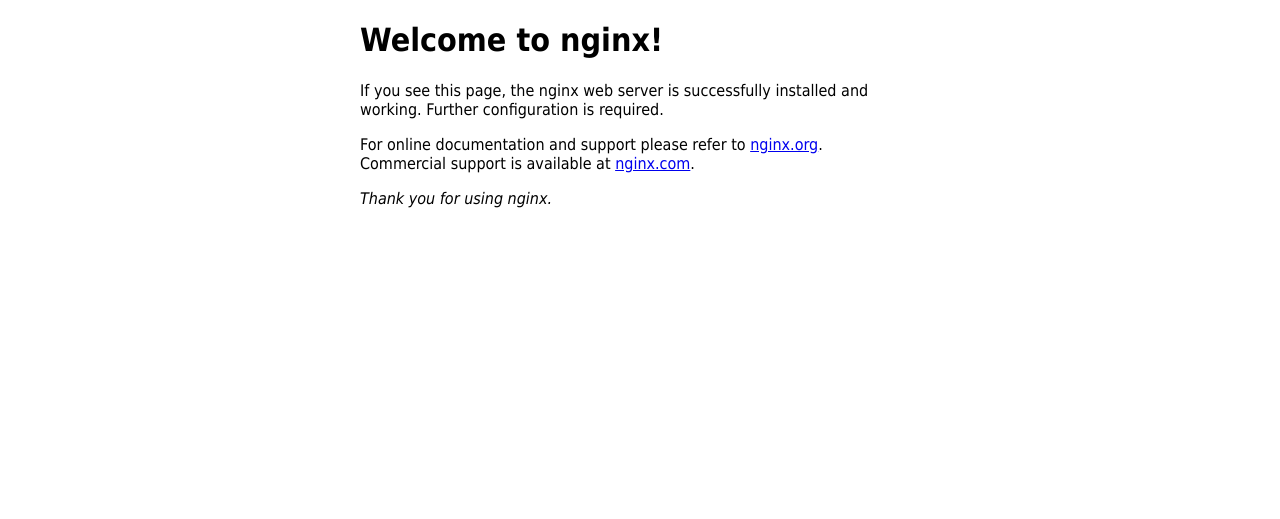
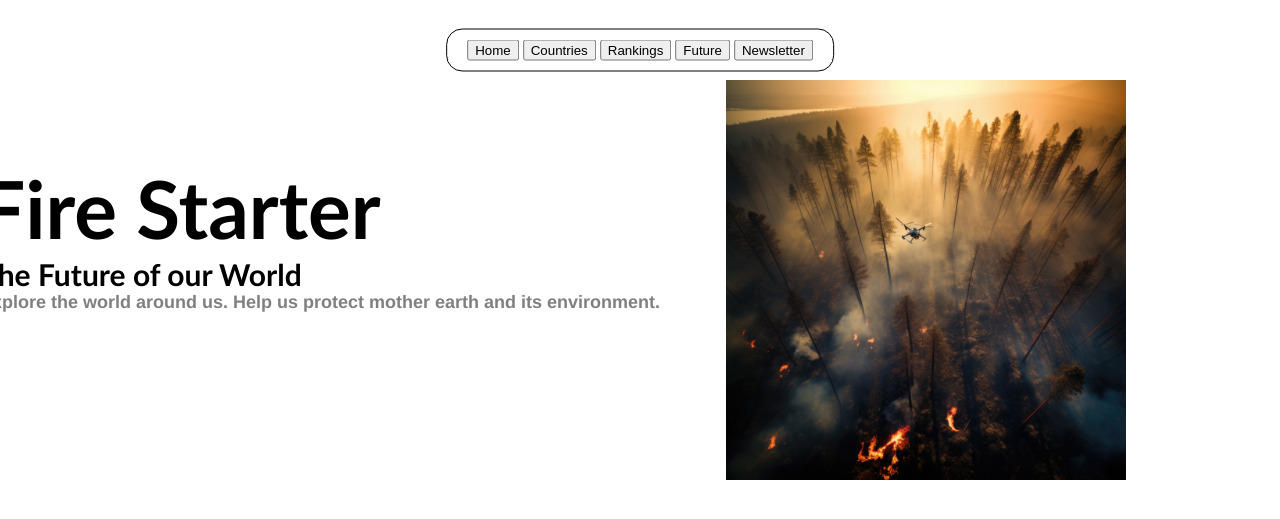
Before and after one commit to Tyrost/Climate-Change-UO-Hackathon, a PHP site: page / in a window 1280 px wide. Shown: the top 519 px of the page. Run offline with PHP 8.4, Linux system fonts and the light colour scheme.

Commit message:
Crated initial frontend homepage template work.

```diff
--- /dev/null
+++ b/source/frontend/components/index.css
@@ -0,0 +1,66 @@
+
+.main-background-container {
+
+    color: black;
+
+}
+
+.menu-bar {
+    border: 0.1rem solid black;
+    display: inline-flex;
+    color: coral;
+    position: absolute;
+    top: 50px;
+    left: 50%;
+    transform: translate(-50%, -50%);
+    max-width: 90%;
+    justify-content: center;
+    border-radius: 1rem;
+    padding: 10px 20px;
+    z-index: 1000;
+}
+
+.main-title-container {
+    position: absolute;
+    left: 25%;
+    top: 20vh;
+    transform: translateX(-50%);
+
+}
+
+.main-name {
+    font-family: 'Gill Sans', 'Gill Sans MT', 'Calibri', 'Trebuchet MS', sans-serif;
+    display: flex;
+    flex-direction: column;
+    justify-content: center;
+}
+
+#main-big-letters {
+    font-size: 80px;
+    margin: 0;
+}
+
+#main-smaller-letters {
+    font-size: 30px;
+    margin: 0;
+}
+
+#main-description-letters {
+
+    font-family:'Franklin Gothic Medium', 'Arial Narrow', Arial, sans-serif;
+    color: grey;
+    font-size: 18px;
+    margin: 0;
+
+}
+
+.main-image {
+
+    position: absolute;
+    max-width: 50%;
+    max-height: 50%;
+    top: 10vh;
+    right: 12%;
+
+
+}
--- a/source/index.php
+++ b/source/index.php
@@ -1,23 +1,44 @@
 <!DOCTYPE html>
-<html>
+<html lang="en">
 <head>
-<title>Welcome to nginx!</title>
-<style>
-html { color-scheme: light dark; }
-body { width: 35em; margin: 0 auto;
-font-family: Tahoma, Verdana, Arial, sans-serif; }
-</style>
+    <meta charset="UTF-8">
+    <meta name="viewport" content="width=device-width, initial-scale=1.0">
+    <title>UO Hackathon</title>
+
+    <!-- <link rel="stylesheet" href="/source/frontend/components/index.css"> -->
+    <link rel="stylesheet" href="./frontend/components/index.css">
+
 </head>
 <body>
-<h1>Welcome to nginx!</h1>
-<p>If you see this page, the nginx web server is successfully installed and
-working. Further configuration is required.</p>
 
-<p>For online documentation and support please refer to
-<a href="http://nginx.org/">nginx.org</a>.<br/>
-Commercial support is available at
-<a href="http://nginx.com/">nginx.com</a>.</p>
+    <div class="main-background-container">
+    <div class="menu-bar">
+            <div class="button-container">
+                <button class="home-button">Home</button>
+                <button class="countries-button">Countries</button>
+                <button class="rankings-button">Rankings</button>
+                <button class="future-button">Future</button>
+                <button class="newsletter-button">Newsletter</button>
+            </div>
+    </div>
 
-<p><em>Thank you for using nginx.</em></p>
+    <div class="main-title-container">
+        <h2 class="main-name" id="main-big-letters">Fire Starter</h2>
+        <h4 class="main-name" id="main-smaller-letters">The Future of our World</h4>
+        <h5 class="main-name" id="main-description-letters">Explore the world around us. Help us protect mother earth and its environment.</h5>
+    </div>
+
+    <img class="main-image" src="./frontend/components/images/wildfire-image.jpg">
+    </div>
+
+
+    <div class="lower-background-container">
+
+
+
+    </div>
+
+
+
 </body>
 </html>
```
Also changed, not shown: source/frontend/components/images/wildfire-image.jpg (added), 3 other files.
